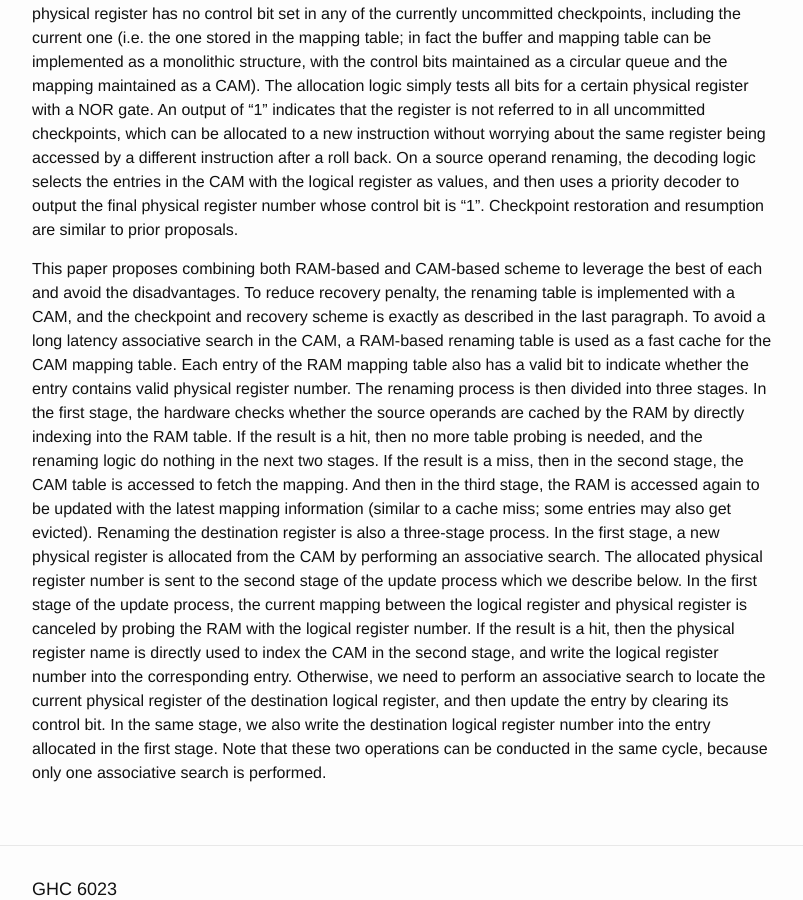
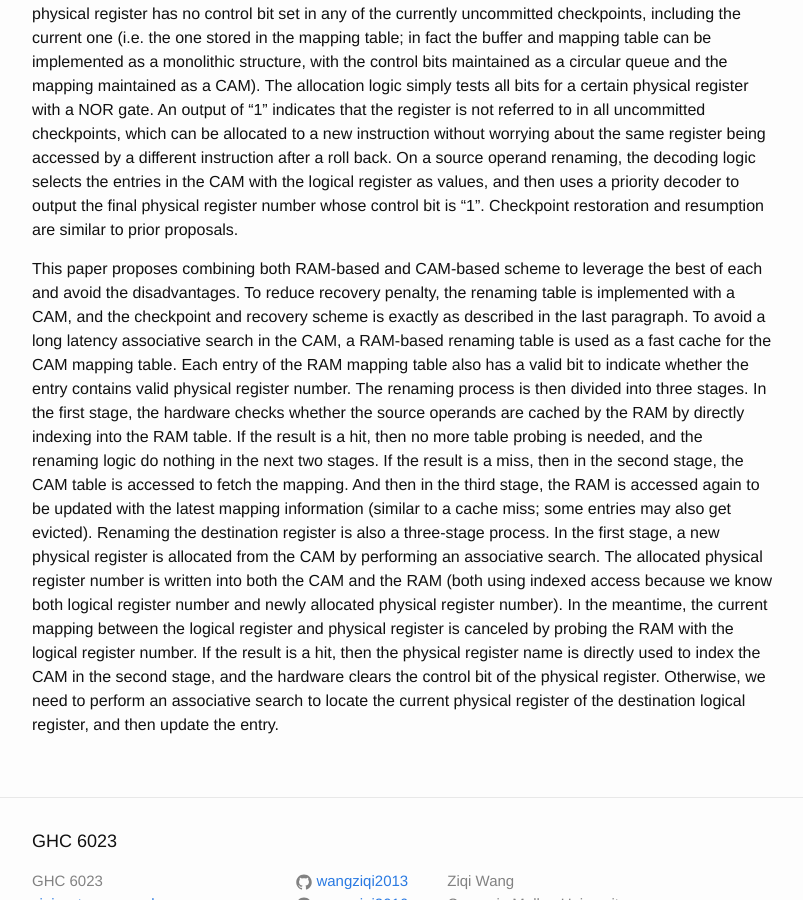
Before and after one commit to wangziqi2013/wangziqi2013.github.io, a Jekyll site: the page built from _posts/2019-09-13-efficient-reg-renaming-and-recovery-for-hp-cpu.markdown, in a window 1280 px wide and 900 px high, scrolled down 1906 px. Shown: the whole window, without its empty margins (238-1041 px from the left). Built offline with Jekyll 4.4.1, drawn with Linux system fonts in a browser that asks for light colours.

Commit message:
Fixing statement

```diff
--- a/_posts/2019-09-13-efficient-reg-renaming-and-recovery-for-hp-cpu.markdown
+++ b/_posts/2019-09-13-efficient-reg-renaming-and-recovery-for-hp-cpu.markdown
@@ -80,11 +80,10 @@ is a hit, then no more table probing is needed, and the renaming logic do nothin
 a miss, then in the second stage, the CAM table is accessed to fetch the mapping. And then in the third stage, the RAM
 is accessed again to be updated with the latest mapping information (similar to a cache miss; some entries may also get evicted).
 Renaming the destination register is also a three-stage process. In the first stage, a new physical register is allocated
-from the CAM by performing an associative search. The allocated physical register number is sent to the second stage of the
-update process which we describe below. In the first stage of the update process, the current mapping between the logical
-register and physical register is canceled by probing the RAM with the logical register number. If the result is a hit,
-then the physical register name is directly used to index the CAM in the second stage, and write the logical register
-number into the corresponding entry. Otherwise, we need to perform an associative search to locate the current physical
-register of the destination logical register, and then update the entry by clearing its control bit. In the same stage, we
-also write the destination logical register number into the entry allocated in the first stage. Note that these two operations
-can be conducted in the same cycle, because only one associative search is performed.
+from the CAM by performing an associative search. The allocated physical register number is written into both the CAM
+and the RAM (both using indexed access because we know both logical register number and newly allocated physical register
+number). In the meantime, the current mapping between the logical register and physical register is canceled by probing
+the RAM with the logical register number. If the result is a hit, then the physical register name is directly used to index
+the CAM in the second stage, and the hardware clears the control bit of the physical register. Otherwise, we need to perform
+an associative search to locate the current physical register of the destination logical register, and then update the
+entry.
```
